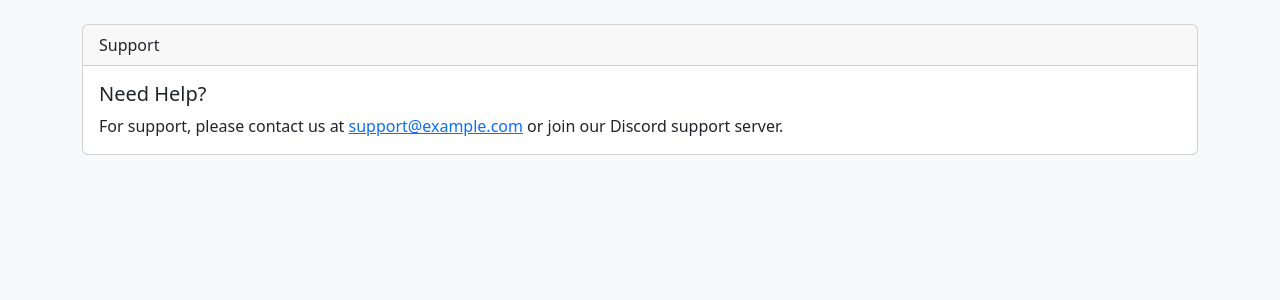
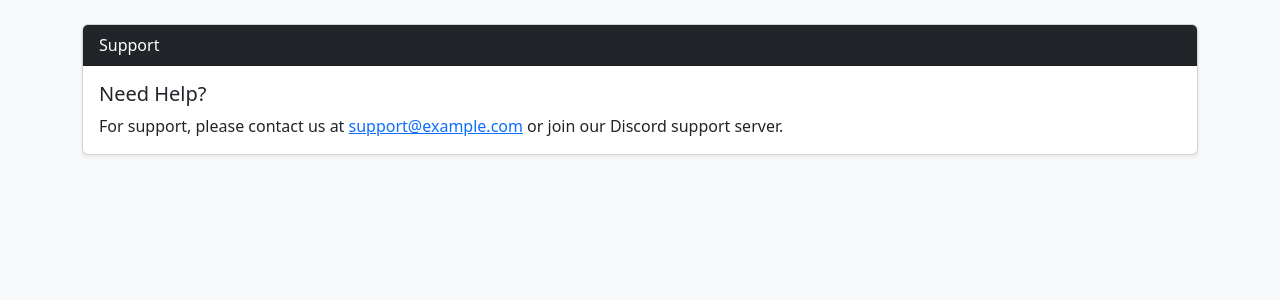
Before and after one commit to sh3lock69/owo-gamble, a Flask app: page /support in a window 1280 px wide. Shown: the part 56-356 px from the top of the page. Run offline with Flask 2, Linux system fonts and the light colour scheme; the visitor is signed in with stand-in values (Sample User, id 1).

Commit message:
Update support.html

```diff
--- a/templates/support.html
+++ b/templates/support.html
@@ -1,14 +1,14 @@
 {% extends "base.html" %}
 {% block title %}Support - Discord Site{% endblock %}
 {% block content %}
-<div class="card">
-  <div class="card-header">
+<div class="card shadow-sm">
+  <div class="card-header bg-dark text-white">
     Support
   </div>
   <div class="card-body">
     <h5 class="card-title">Need Help?</h5>
     <p class="card-text">For support, please contact us at <a href="mailto:support@example.com">support@example.com</a> or join our Discord support server.</p>
-    <!-- You can also add a contact form here -->
+    <!-- Optionally, add a contact form here -->
   </div>
 </div>
 {% endblock %}
```
